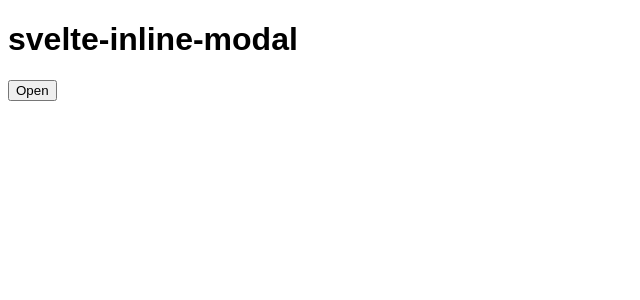
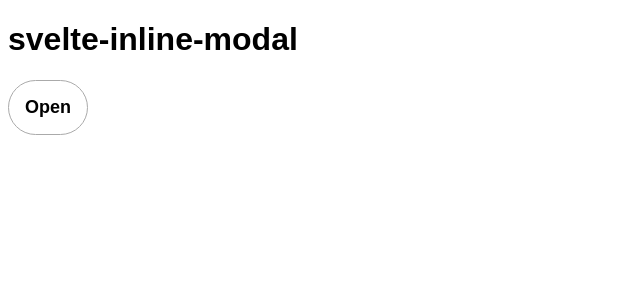
Before and after one commit to jill64/svelte-inline-modal, a SvelteKit app: page / in a window 1280 px wide. Shown: the top 300 px of the page, without its empty margins (0-640 px from the left). Built offline with nearby package versions, Linux system fonts and the light colour scheme.

Commit message:
restyle site

```diff
--- a/src/routes/+page.svelte
+++ b/src/routes/+page.svelte
@@ -25,8 +25,18 @@
       color: #fff;
     }
   }
+  button {
+    padding: 1rem;
+    border-radius: 100rem;
+    border: 1px solid #aaa;
+    background: inherit;
+    font-size: large;
+    font-weight: bold;
+    color: inherit;
+    cursor: pointer;
+  }
   div {
-    padding: 1rem;
+    padding: 1rem 0.5rem;
     background: #fff;
     border-radius: 0.5rem;
   }
```
